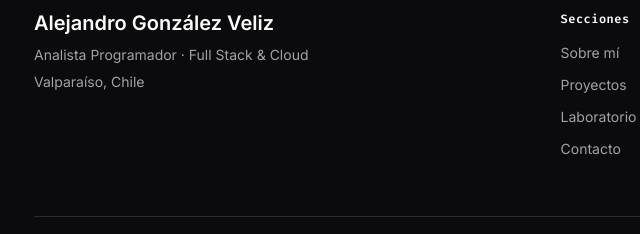
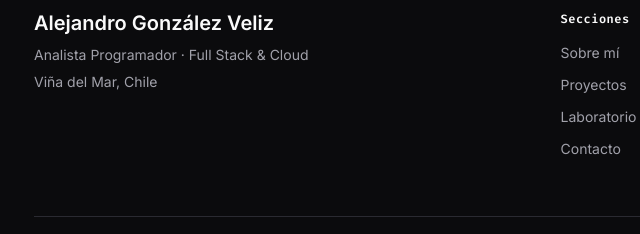
Before and after one commit to AGAquest/Portafolio, a plain HTML site: page index.html in a window 1280 px wide. Shown: the part 3531-3765 px from the top of the page, 30-670 px from the left. Drawn offline with Linux system fonts and the light colour scheme.

Commit message:
Update location from Valparaíso to Viña del Mar

```diff
--- a/index.html
+++ b/index.html
@@ -332,7 +332,7 @@
       <div class="pie__marca">
         <p class="pie__nombre">Alejandro González Veliz</p>
         <p>Analista Programador · Full Stack &amp; Cloud</p>
-        <p>Valparaíso, Chile</p>
+        <p>Viña del Mar, Chile</p>
       </div>
       <nav class="pie__columna" aria-label="Secciones">
         <h2 class="pie__titulo">Secciones</h2>
```
